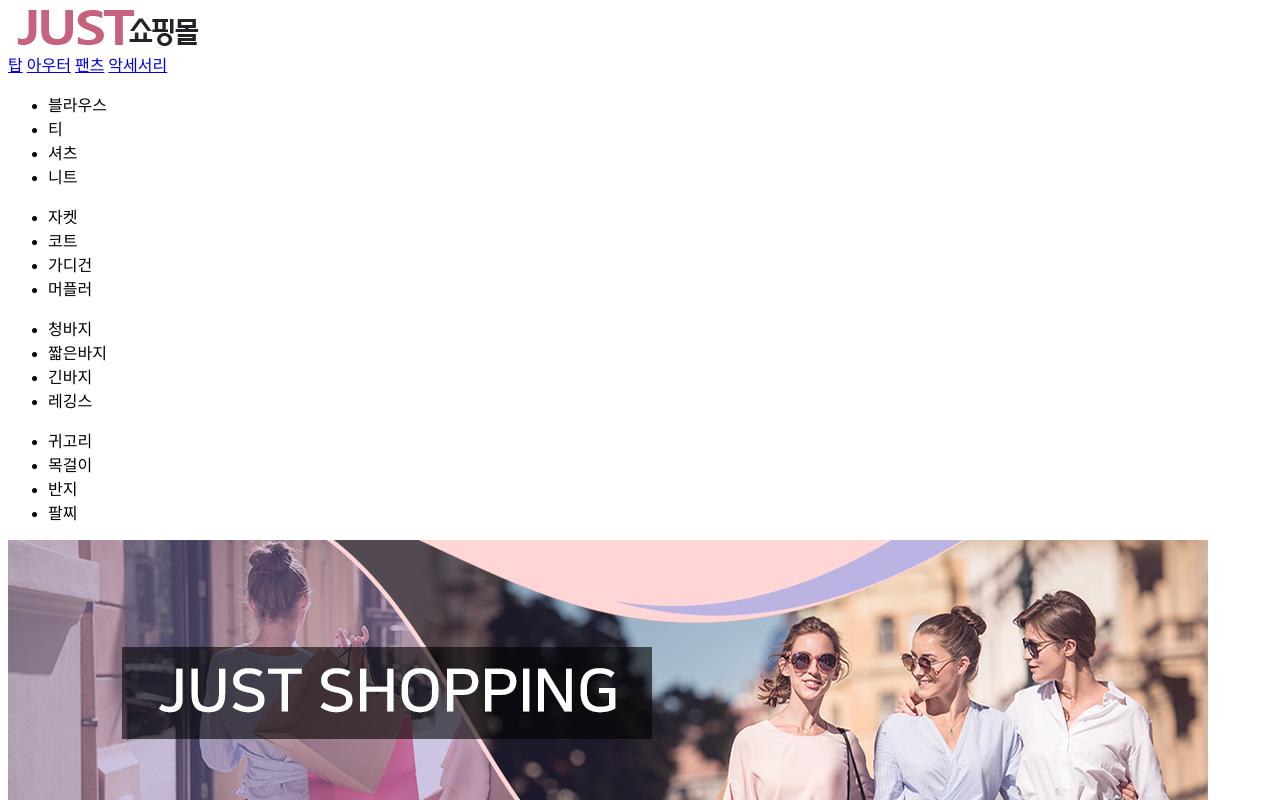
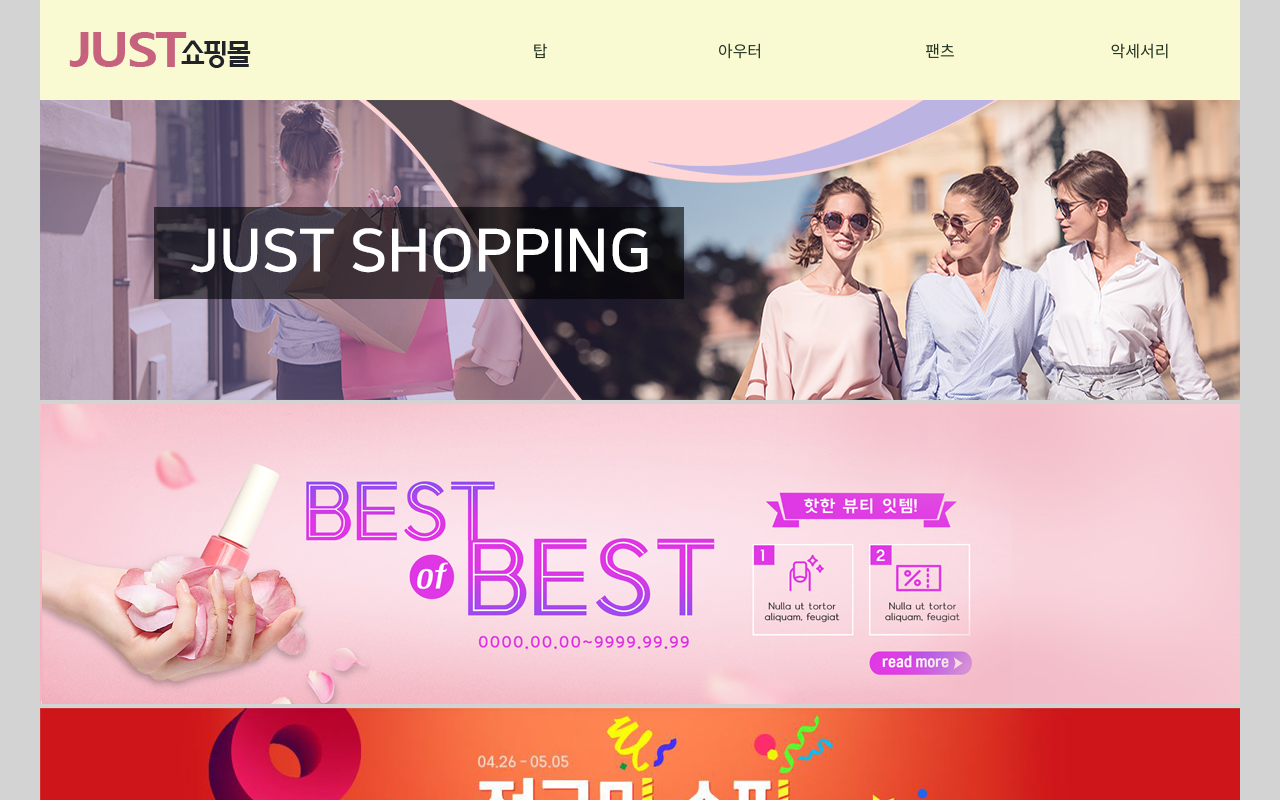
Before and after one commit to zoeznm/webdesign, a website: page index2.html in a window 1280 px wide. Shown: the top 800 px of the page. Drawn offline with Linux system fonts and the light colour scheme.

Commit message:
메인메뉴 구현 완료

```diff
--- a/css/style.css
+++ b/css/style.css
@@ -1 +1,74 @@
 @charset "utf-8";
+*{
+  padding: 0;
+  margin: 0;
+  box-sizing: border-box;
+  list-style: none;
+  text-decoration: none;
+  color: #223222;
+}
+body {
+  background-color: lightgrey;
+}
+main {
+  width: 1200px;
+  margin: 0 auto;
+  /**! 이걸 써야지 가운데 정렬이 됨 !**/
+}
+header {
+  width: inherit;
+  height: 100px;
+  background-color: lightgoldenrodyellow;
+  /*! 아래 3개는 무조건 써야됨 !*/
+  justify-content: space-between;
+  display: flex;
+  align-items: center;
+}
+
+.logo {
+  width: 20%;
+  display: flex;
+  justify-content: center;
+  align-items: center;
+}
+
+.log0 > img {
+  width: 200px;
+  height: 40px;
+}
+
+.mainmenu {
+  position: relative;
+  width: 800px;
+  height: inherit;
+  justify-content: space-between;
+  display: flex;
+  align-items: center;
+}
+.mainmenu > a {
+  width: 25%;
+  padding: 20px 0;
+  text-align: center;
+  color: #223222;
+}
+.submenu {
+  background-color: rgb(255, 241, 116);
+  justify-content: space-between;
+  display: flex;
+  position: absolute;
+  top: 100px;
+  width: 800px;
+  right: 0;
+  z-index: 1;
+}
+
+.submenu > ul {
+  width: 25%;
+}
+.submenu > ul > li  {
+  text-align: center;
+  padding: 10px 0;
+}
+.submenu > ul > li:hover {
+  background-color: rgba(255, 255, 0, 0.4);
+}
--- a/js/script.js
+++ b/js/script.js
@@ -0,0 +1,12 @@
+$(document).ready(function() {
+  //! 메인메뉴 구현 완
+  $(".submenu").hide();
+
+  $(".mainmenu").mouseover(function(){
+    $(".submenu").stop().slideDown(300);
+  }).mouseout(function(){
+    $(".submenu").stop().slideUp(300);
+  });
+
+  // ! 이미지 슬라이드 구현
+})
```
